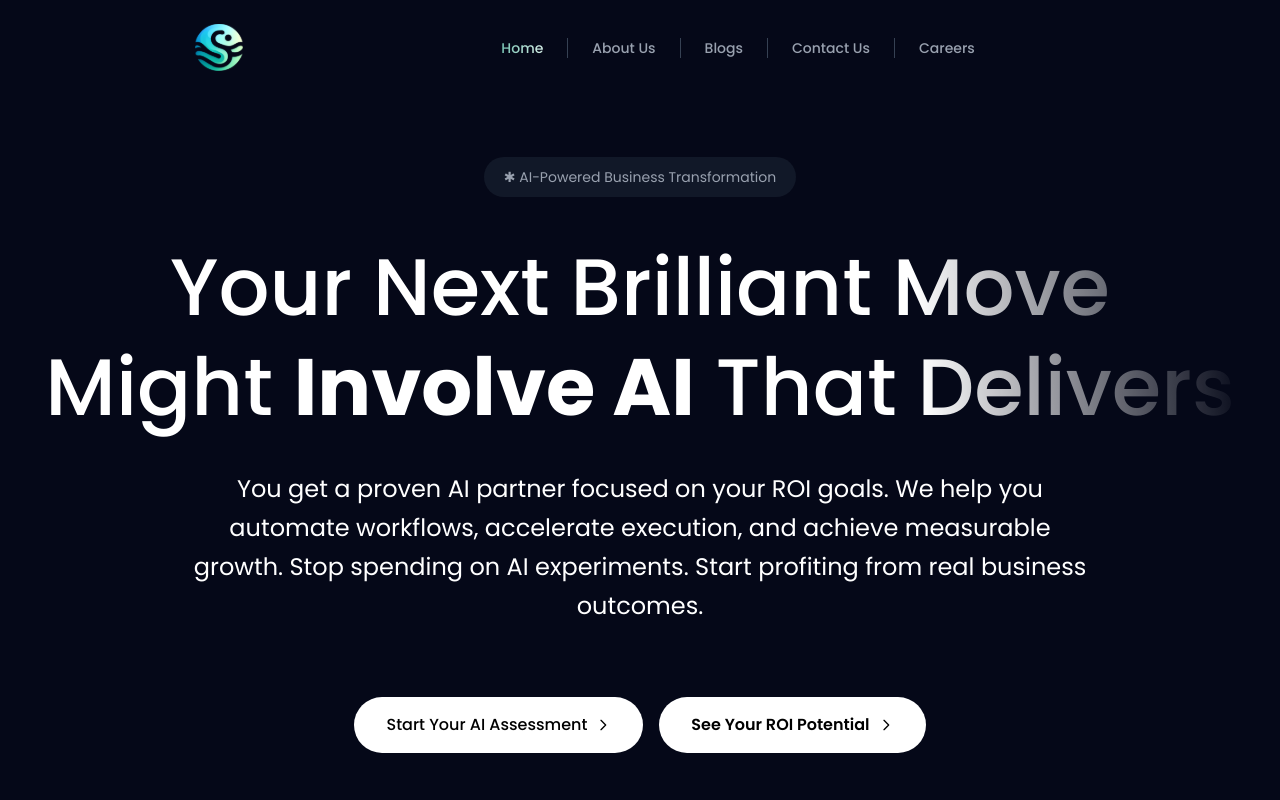
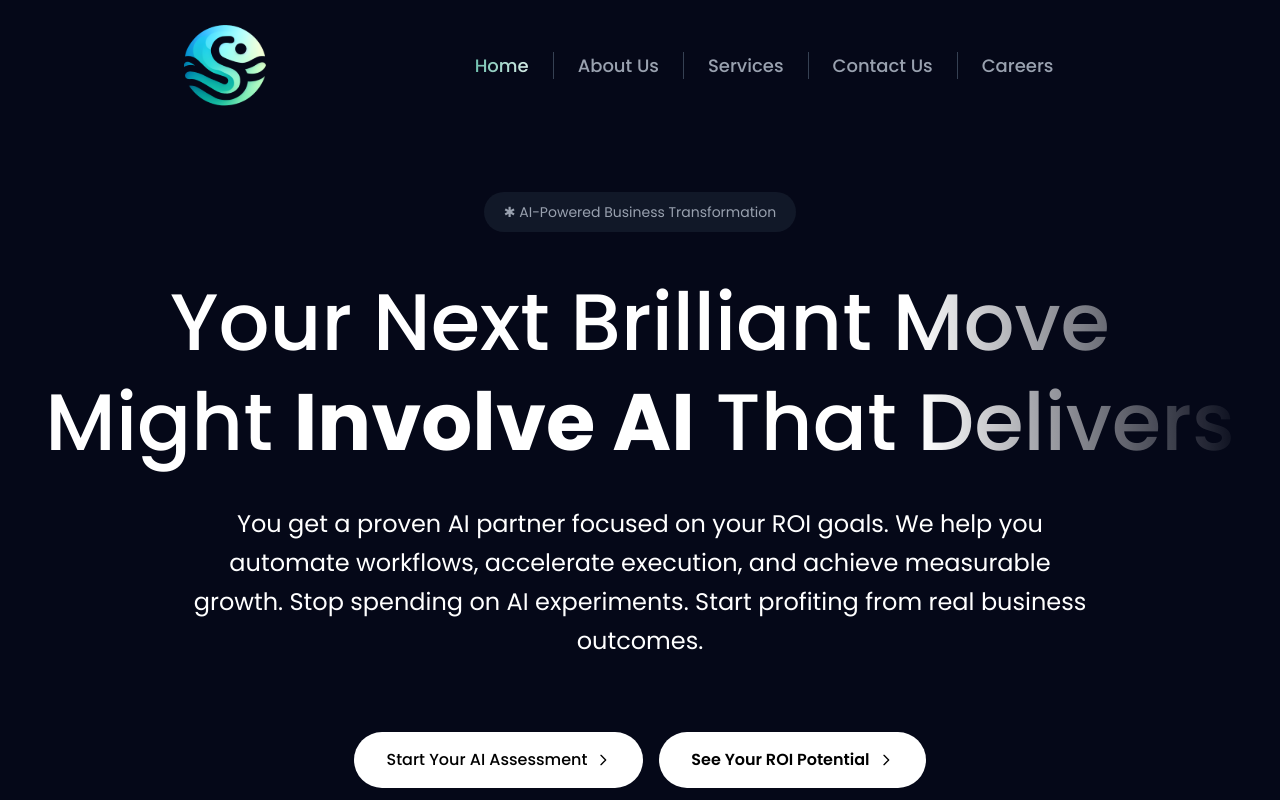
Before and after one commit to zaineli/Saynt-Website, a Next.js app: page / in a window 1280 px wide. Shown: the top 800 px of the page. Built offline with nearby package versions, Linux system fonts and the light colour scheme.

Commit message:
update navbar styling

```diff
--- a/app/components/Navbar.tsx
+++ b/app/components/Navbar.tsx
@@ -10,7 +10,7 @@ export default function Navbar() {
   const navLinks = [
     { href: "/", label: "Home" },
     { href: "/about", label: "About Us" },
-    { href: "/blogs", label: "Blogs" },
+    { href: "/services", label: "Services" },
     { href: "/contact", label: "Contact Us" },
     { href: "/careers", label: "Careers" }
   ];
@@ -24,15 +24,15 @@ export default function Navbar() {
 
   return (
     <nav className="w-full py-6">
-      <div className="w-full mx-auto px-6 flex items-center justify-between gap-16">
+      <div className="w-full mx-auto px-6 flex items-center justify-between gap-6">
         {/* Logo */}
-        <div className="flex items-center justify-center basis-1/3">
+        <div className="flex items-center size-[82px] justify-center basis-1/3">
           <Link href="/">
             <Image
               src="/logo.svg"
               alt="Saynt Logo"
-              width={48}
-              height={48}
+              width={82}
+              height={82}
               className="object-contain cursor-pointer"
             />
           </Link>
@@ -44,7 +44,7 @@ export default function Navbar() {
             <Link
               key={link.href}
               href={link.href}
-              className={`px-6 text-sm font-medium transition-all ${
+              className={`px-6 text-[18px] font-medium transition-all ${
                 index < navLinks.length - 1 ? 'border-r border-gray-700' : ''
               } ${
                 isActive(link.href)
```
